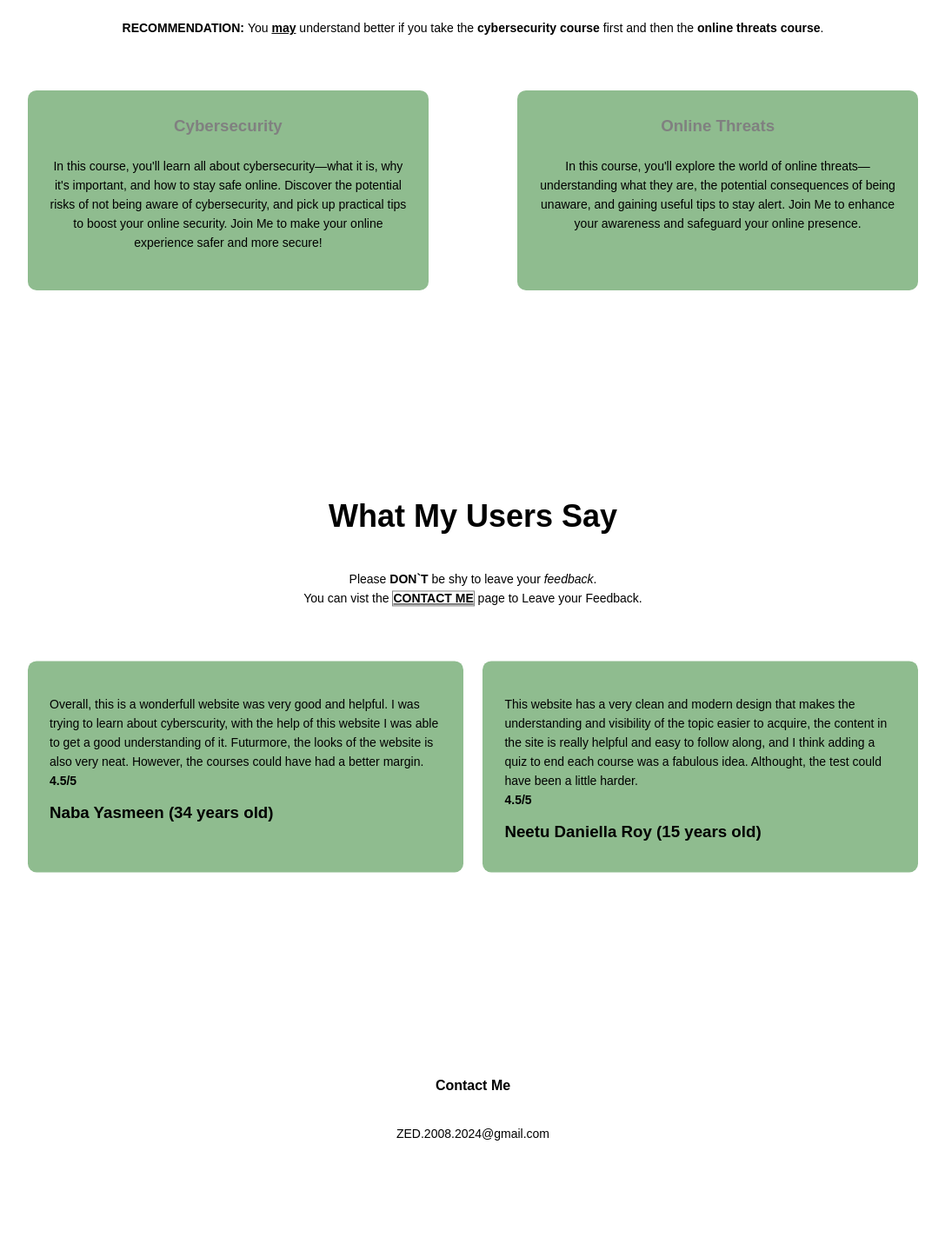
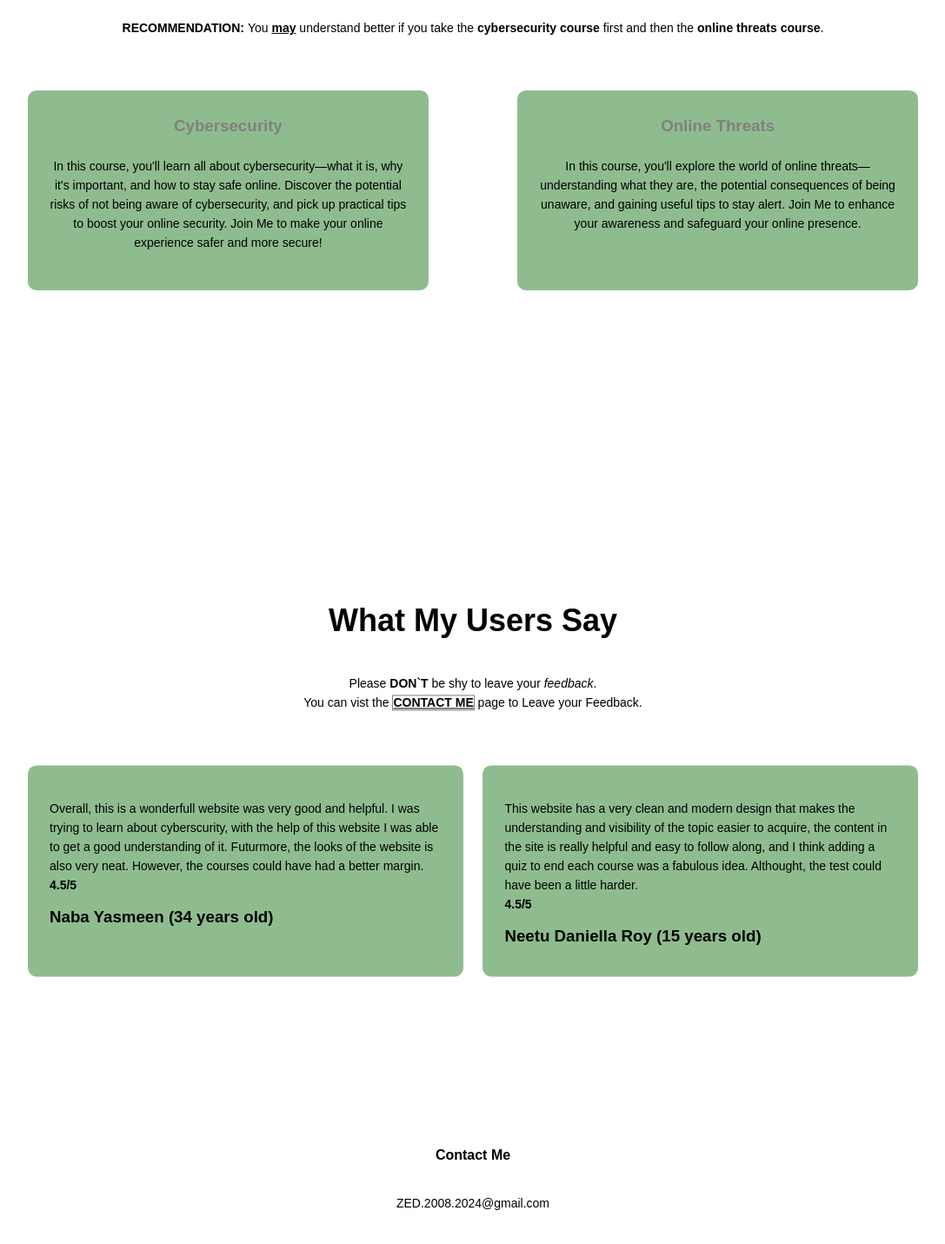
Before and after one commit to MOHAMMED-ZAID-ZED/Z-E-D.edu, a plain HTML site: page index.html in a window 1280 px wide. Shown: the part 961-2392 px from the top of the page at 87% size, without its empty margins (96-1183 px from the left). Before the commit the page ends 2330 px from the top, so only its background shows below. Drawn offline with Linux system fonts and the light colour scheme.

Commit message:
Update styles.css

```diff
--- a/styles.css
+++ b/styles.css
@@ -154,7 +154,7 @@ h3{
     width: 80%;
     color: black;
     position: absolute;
-    top: 220%;
+    top: 235%;
     left: 50%;
     transform: translate(-50%,-50%);
     padding: 50px;
@@ -206,7 +206,7 @@ h3{
     padding: 30px 0;
     color: black;
     position: absolute;
-    top: 280%;
+    top: 290%;
     left: 50%;
     transform: translate(-50%,-50%);
 }
```
